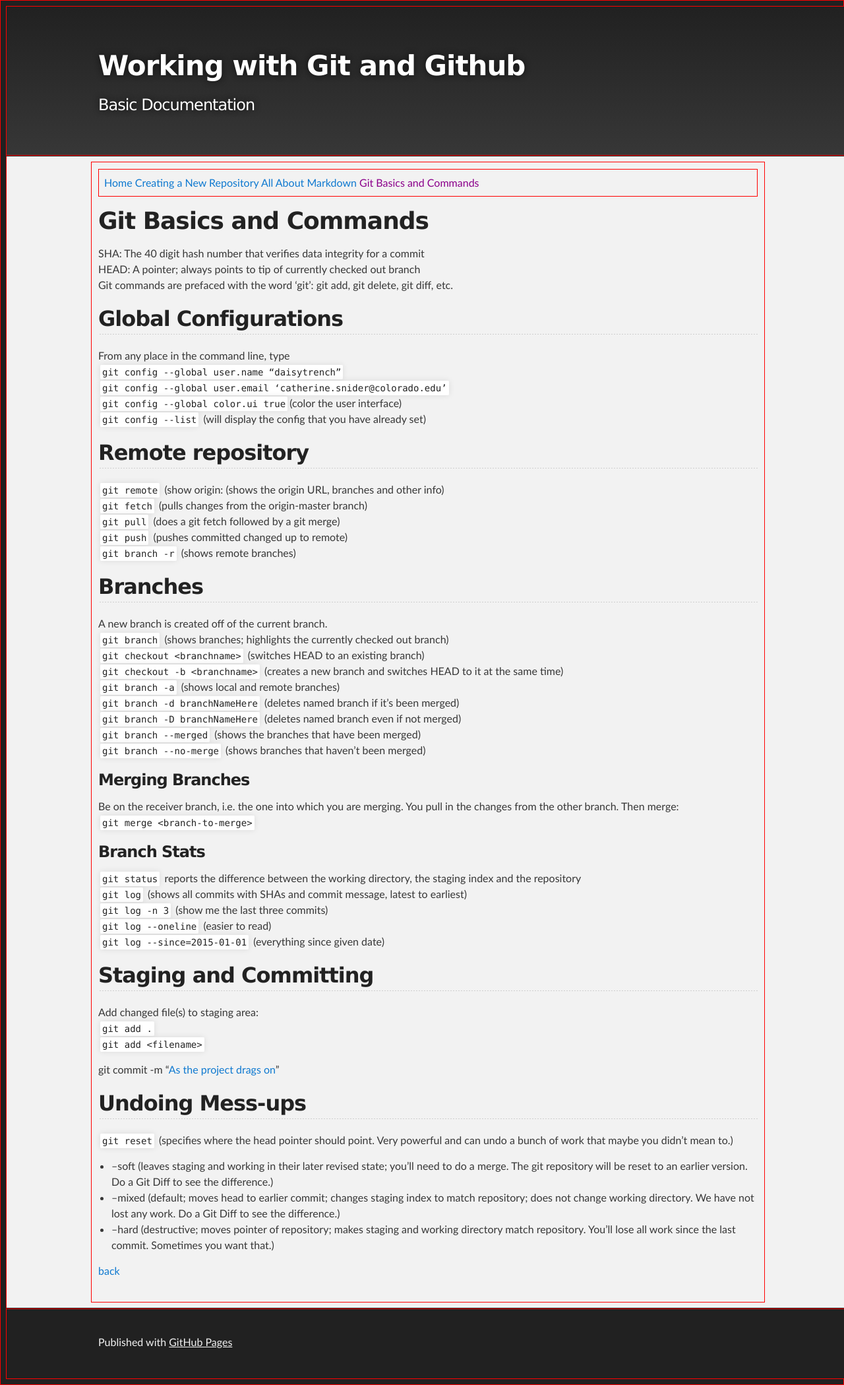
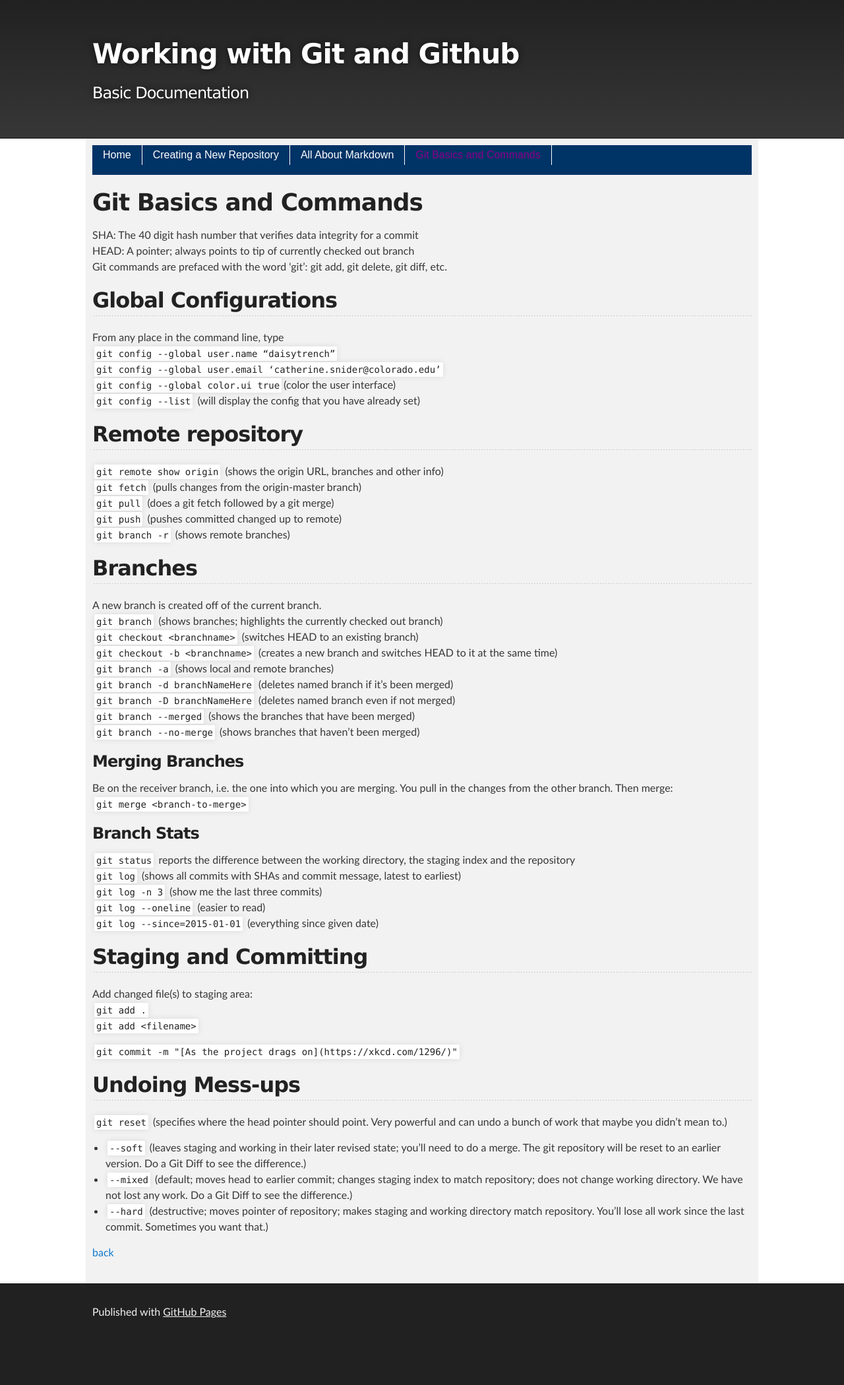
Before and after one commit to cathysnider/cathysnider.github.io, a Jekyll site: the page built from gitcommands.md, in a window 1280 px wide. Shown: the whole page at 66% size. Built offline with Jekyll 4.4.1, drawn with Linux system fonts in a browser that asks for light colours; after the commit the page ends 2035 px from its top, so only the background shows below that.

Commit message:
css and text updates

````diff
--- a/_includes/navigation.html
+++ b/_includes/navigation.html
@@ -1,6 +1,8 @@
 <nav>
+  <ul>
   {% for item in site.data.navigation %}
-    <a href="{{ item.link }}"
-    {% if page.url == item.link %}class="current"{% endif %}>{{ item.name }}</a>
+    <li><a href="{{ item.link }}"
+    {% if page.url == item.link %}class="current"{% endif %}>{{ item.name }}</a></li>
   {% endfor %}
+  <ul>
 </nav>
--- a/_sass/additions.scss
+++ b/_sass/additions.scss
@@ -1,8 +1,38 @@
-body, div, section,  {border:1px solid red; padding:.5em;}
+// body, div, section,  {border:1px solid red; padding:.5em;}
 
 .current {
   color:DarkMagenta;
 }
+#main_content_wrap {
+  background: white;
+  border-top: 1px solid #111;
+  border-bottom: 1px solid #111;
+}
 
-#main_content {   padding-top: 10px; }
+#main_content {
+  padding-top: 10px;
+  background-color: #f2f2f2;
+}
+
 .inner { max-width: 1000px;}
+
+nav ul {
+padding-left: 0;
+margin-left: 0;
+background-color: #003366;
+color: white;
+float: left;
+width: 100%;
+font-family: arial, helvetica, sans-serif;
+}
+
+nav ul li { display: inline; }
+
+nav ul li a {
+padding: 0.2em 1em;
+background-color: #003366;
+color: White;
+text-decoration: none;
+float: left;
+border-right: 1px solid #ffffff;
+}
--- a/_sass/jekyll-theme-slate.scss
+++ b/_sass/jekyll-theme-slate.scss
@@ -350,7 +350,7 @@ Full-Width Styles
 }
 
 #main_content_wrap {
-  background: #f2f2f2;
+  //background: #f2f2f2;
   border-top: 1px solid #111;
   border-bottom: 1px solid #111;
 }
--- a/gitcommands.md
+++ b/gitcommands.md
@@ -16,7 +16,7 @@ From any place in the command line, type<br />
 ```git config --list``` (will display the config that you have already set)<br />
 
 ## Remote repository
-```git remote``` (show origin: (shows the origin URL, branches and other info)<br />
+```git remote show origin``` (shows the origin URL, branches and other info)<br />
 ```git fetch``` (pulls changes from the origin-master branch)<br />
 ```git pull``` (does a git fetch followed by a git merge)<br />
 ```git push``` (pushes committed changed up to remote)<br />
@@ -49,13 +49,13 @@ Add changed file(s) to staging area:<br />
 ```git add .```<br />
 ```git add <filename>```<br />
 
-git commit -m "[As the project drags on](https://xkcd.com/1296/)"
+```git commit -m "[As the project drags on](https://xkcd.com/1296/)"```
 
 ## Undoing Mess-ups
 ```git reset``` (specifies where the head pointer should point. Very powerful and can undo a bunch of work that maybe you didn't mean to.)
-* --soft (leaves staging and working in their later revised state; you'll need to do a merge. The git repository will be reset to an earlier version. Do a Git Diff to see the difference.)
-* --mixed (default; moves head to earlier commit; changes staging index to match repository; does not change working directory. We have not lost any work. Do a Git Diff to see the difference.)
-* --hard (destructive; moves pointer of repository; makes staging and working directory match repository. You'll lose all work since the last commit. Sometimes you want that.)
+* ```--soft``` (leaves staging and working in their later revised state; you'll need to do a merge. The git repository will be reset to an earlier version. Do a Git Diff to see the difference.)
+* ```--mixed``` (default; moves head to earlier commit; changes staging index to match repository; does not change working directory. We have not lost any work. Do a Git Diff to see the difference.)
+* ```--hard``` (destructive; moves pointer of repository; makes staging and working directory match repository. You'll lose all work since the last commit. Sometimes you want that.)
 
 
 [back](./)
````
